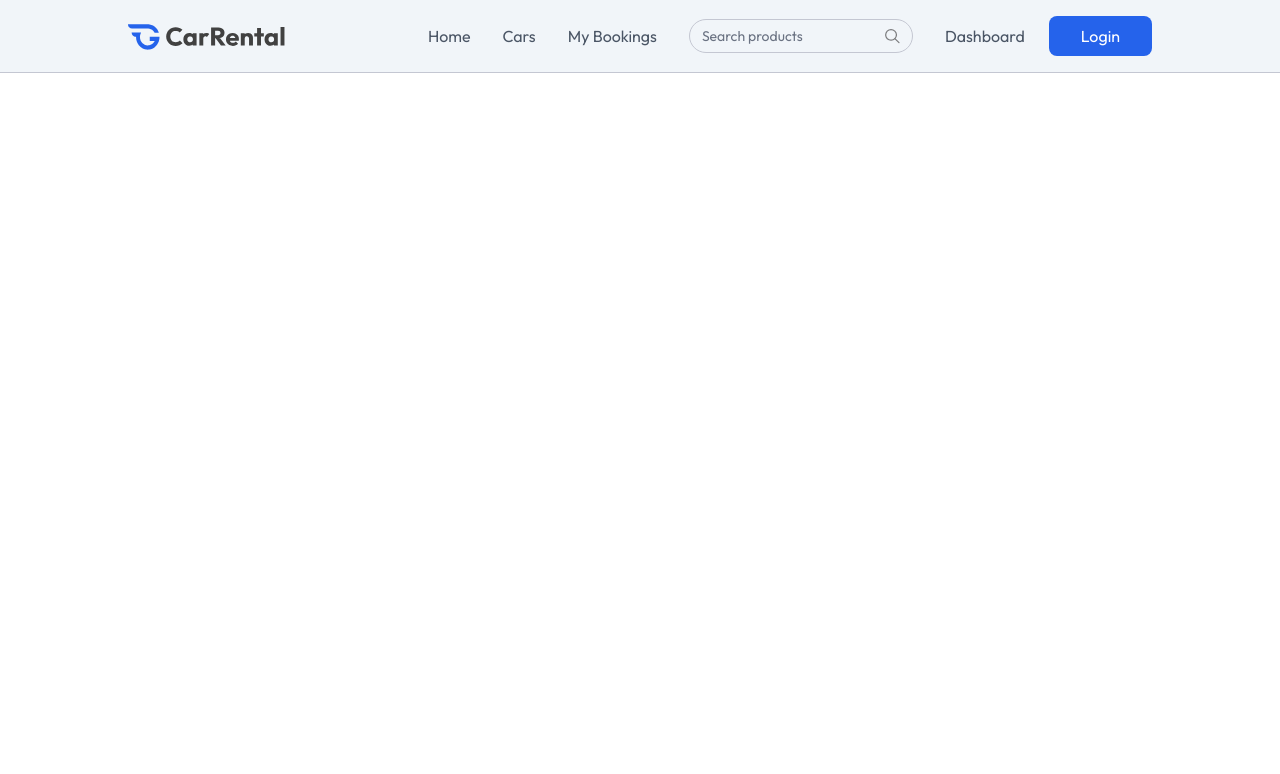
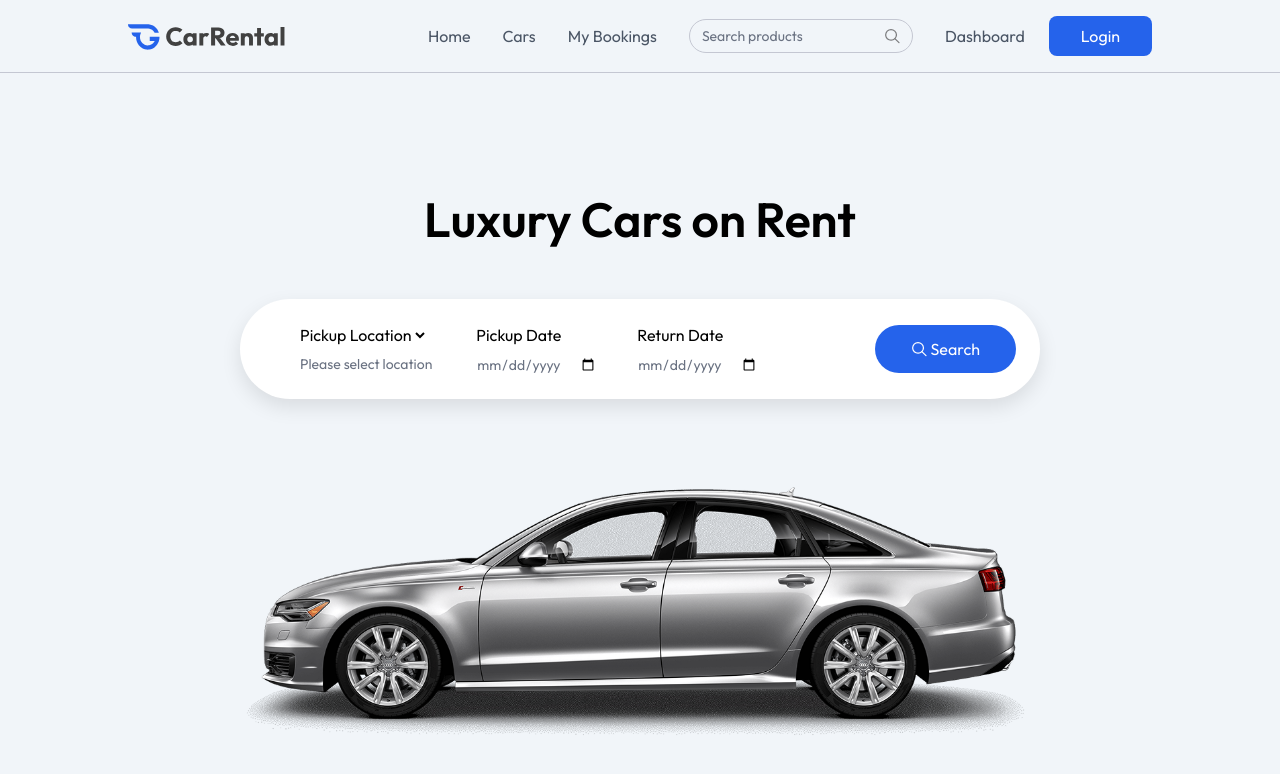
Before and after one commit to HarishKamuni/hrk_car_rental_booking_client, a React (Vite) app: page / in a window 1280 px wide. Shown: the top 774 px of the page. Built offline with nearby package versions, Linux system fonts and the light colour scheme.

Commit message:
completed the routing and Hero section

```diff
--- a/src/App.jsx
+++ b/src/App.jsx
@@ -1,12 +1,27 @@
 import React, { useState } from 'react';
 import Navbar from './components/Navbar';
-import { useLocation } from 'react-router-dom';
+import { Route, Routes, useLocation } from 'react-router-dom';
+import Home from './pages/Home';
+import CarDetails from './pages/CarDetails';
+import Cars from './pages/Cars';
+import MyBookings from './pages/MyBookings';
 
 const App = () => {
   const [showLogin, setShowlogin] = useState(false);
   const isOwnerPath = useLocation().pathname.startsWith('/owner');
 
-  return <>{!isOwnerPath && <Navbar setShowLogin={setShowlogin} />}</>;
+  return (
+    <>
+      {!isOwnerPath && <Navbar setShowLogin={setShowlogin} />}
+
+      <Routes>
+        <Route path="/" element={<Home />} />
+        <Route path="/car-details" element={<CarDetails />} />
+        <Route path="/cars" element={<Cars />} />
+        <Route path="/my-bookings" element={<MyBookings />} />
+      </Routes>
+    </>
+  );
 };
 
 export default App;
--- /dev/null
+++ b/src/components/Hero.jsx
@@ -0,0 +1,70 @@
+import React, { useState } from 'react';
+import { assets, cityList } from '../assets/assets';
+
+const Hero = () => {
+  const [pickupLocation, setPickupLocation] = useState('');
+  return (
+    <div className="h-screen flex flex-col justify-center items-center gap-14 bg-light text-center">
+      <h1 className="text-4xl md:text-5xl font-semibold">
+        Luxury Cars on Rent
+      </h1>
+      <form
+        className="flex flex-col md:flex-row items-start md:items-center justify-between p-6
+      rounded-lg md:rounded-full w-full max-w-80 md:max-w-200 bg-white shadow-[0px_8px_20px_rgba(0,0,0,0.1)]"
+      >
+        <div className="flex flex-col md:flex-row items-start md:items-center gap-10 md:ml-8">
+          <div className="flex flex-col items-start gap-2">
+            <select
+              required
+              value={pickupLocation}
+              onChange={(e) => setPickupLocation(e.target.value)}
+            >
+              <option value="">Pickup Location</option>
+              {cityList.map((city) => (
+                <option key={city} value={city}>
+                  {city}
+                </option>
+              ))}
+            </select>
+            <p className="px-1 text-sm text-gray-500">
+              {pickupLocation ? pickupLocation : 'Please select location'}
+            </p>
+          </div>
+          <div className="flex flex-col items-start gap-2">
+            <label htmlFor="pickup-date">Pickup Date</label>
+            <input
+              type="date"
+              id="pickup-date"
+              min={new Date().toISOString().split('T')[0]}
+              className="text-sm text-gray-500"
+              required
+            />
+          </div>
+          <div className="flex flex-col items-start gap-2">
+            <label htmlFor="return-date">Return Date</label>
+            <input
+              type="date"
+              id="return-date"
+              className="text-sm text-gray-500"
+              required
+            />
+          </div>
+        </div>
+        <button
+          className="flex items-center justify-center gap-1 px-9 py-3 max-sm:mt-4 bg-primery hover:bg-primary-dull
+           text-white rounded-full cursor-pointer"
+        >
+          <img
+            src={assets.search_icon}
+            alt="search_icon"
+            className="brightness-300"
+          />
+          Search
+        </button>
+      </form>
+      <img src={assets.main_car} alt="main_car" className="max-h-74" />
+    </div>
+  );
+};
+
+export default Hero;
--- a/src/components/Navbar.jsx
+++ b/src/components/Navbar.jsx
@@ -18,7 +18,7 @@
       </Link>
       <div
         className={`max-sm:fixed max-sm:h-screen max-sm:w-full max-sm:top-16 max-sm:border-t border-borderColor
-      right-0 flex flex-col sm:flex-row items-start sm:items-center gap-4 sm:gap-8 max-sm:p-4 transition-all duration-300 z-50
+      right-0 flex flex-col sm:flex-row items-start sm:items-center gap-4 sm:gap-8 max-sm:p-4 transition-all duration-300 ease-out z-50
        ${location.pathname === '/' ? 'bg-light' : 'bg-white'}
        ${open ? 'max-sm:translate-x-0' : 'max-sm:translate-x-full'}`}
       >
--- /dev/null
+++ b/src/pages/CarDetails.jsx
@@ -0,0 +1,7 @@
+import React from 'react';
+
+const CarDetails = () => {
+  return <div>CarDetails</div>;
+};
+
+export default CarDetails;
--- /dev/null
+++ b/src/pages/Cars.jsx
@@ -0,0 +1,7 @@
+import React from 'react';
+
+const Cars = () => {
+  return <div>Cars</div>;
+};
+
+export default Cars;
--- /dev/null
+++ b/src/pages/Home.jsx
@@ -0,0 +1,12 @@
+import React from 'react';
+import Hero from '../components/Hero';
+
+const Home = () => {
+  return (
+    <>
+      <Hero />
+    </>
+  );
+};
+
+export default Home;
--- /dev/null
+++ b/src/pages/MyBookings.jsx
@@ -0,0 +1,7 @@
+import React from 'react';
+
+const MyBookings = () => {
+  return <div>MyBookings</div>;
+};
+
+export default MyBookings;
```
